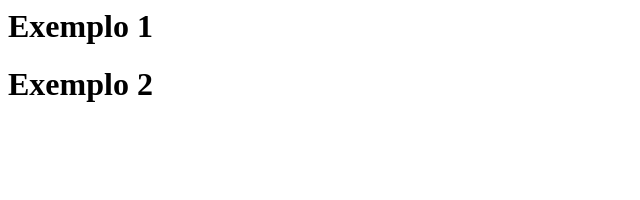
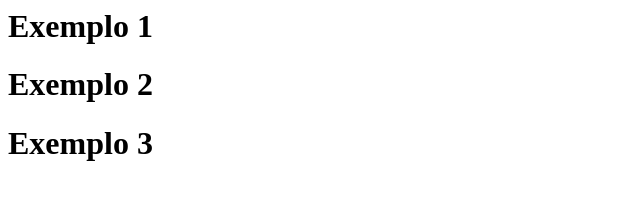
Before and after one commit to leonarah/meu_projeto_versionado, a plain HTML site: page index.html in a window 1280 px wide. Shown: the whole page, without its empty margins (0-640 px from the left). Drawn offline with Linux system fonts and the light colour scheme.

Commit message:
commit pós release

```diff
--- a/index.html
+++ b/index.html
@@ -5,5 +5,6 @@
 	<body>
 		<h1>Exemplo 1</h1>
 		<h1>Exemplo 2</h1>
+		<h1>Exemplo 3</h1>
 	</body>
 </html>
```
